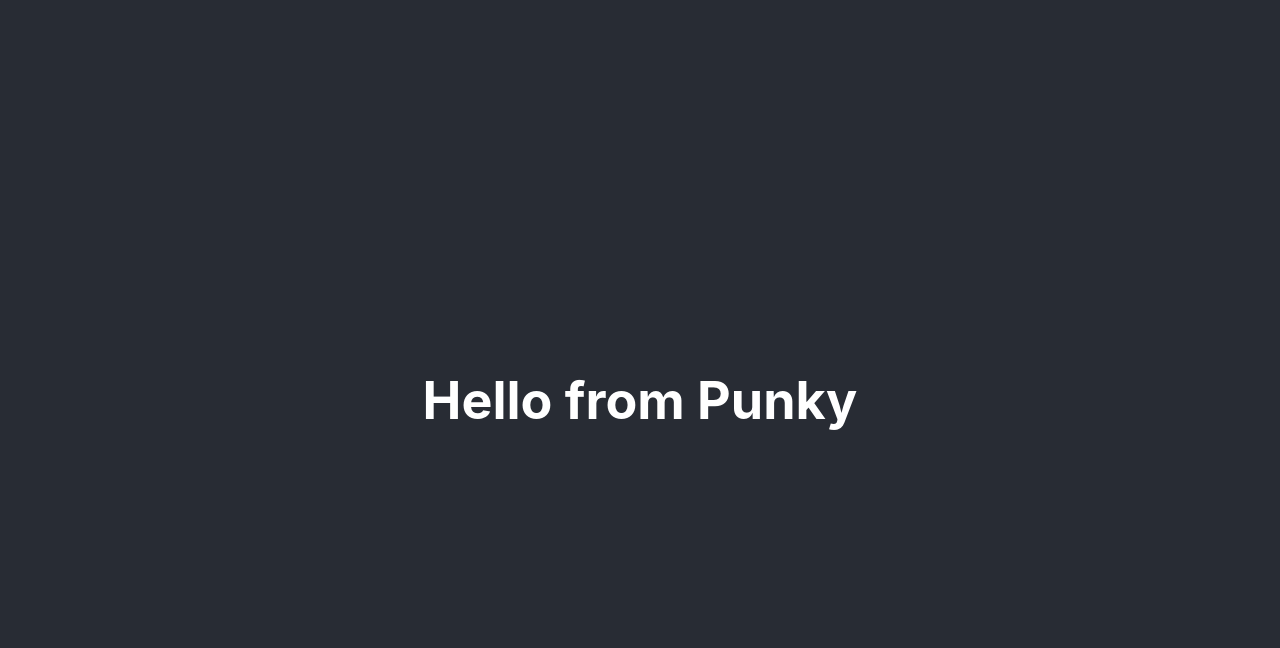
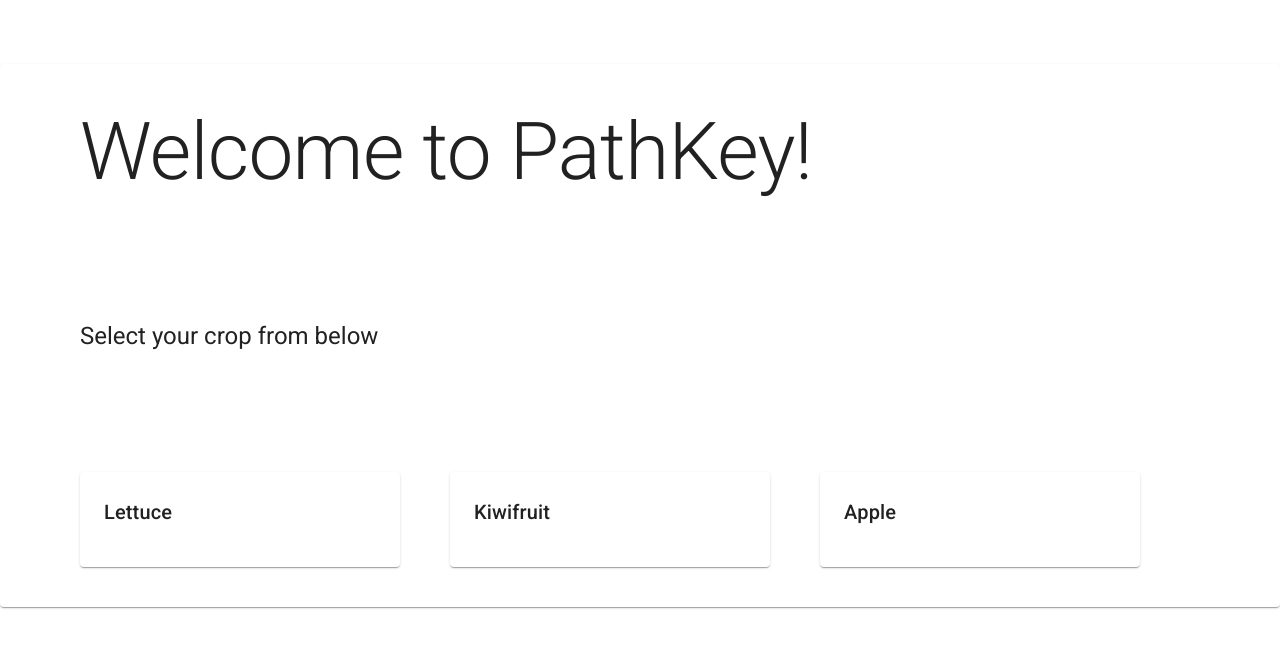
Before and after one commit to rachelwu436/path-key, a React (Vite) app: page / in a window 1280 px wide. Shown: the top 648 px of the page. Built offline with nearby package versions, Linux system fonts and the light colour scheme.

Commit message:
set up routes and theme and connected homepage as default route, set up some folders for future use

```diff
--- /dev/null
+++ b/src/api/getCropOptions.ts
@@ -0,0 +1,9 @@
+import { TCropOptions } from "../models/TCropOptions";
+
+// I haven't set up the API yet so I am using this as a placeholder
+// import { API_URL } from "./config";
+
+//export async function getCropOptions(): Promise<TCropOptions[]> {
+//    const response = await fetch(`${API_URL}/api/projects/cropOptions`);
+//    return response.json();
+//}
--- a/src/app.tsx
+++ b/src/app.tsx
@@ -1,13 +1,43 @@
-import React from 'react';
+import React, {
+  useState,
+  useEffect,
+  createContext,
+  SetStateAction,
+} from 'react';
+
+import { BrowserRouter, Outlet, Route, Routes } from "react-router-dom";
+
+// import mui components
+import {
+  Box,
+  Typography,
+  CssBaseline,
+} from "@mui/material";
+
+// import theme related stuff
+import { ThemeProvider } from "@mui/material";
+import customTheme1 from "./themes/custom1";
+
+// import routes
+import Homepage from "./routes/Homepage";
+
 import './App.css';
+
 
 function App() {
   return (
-    <div className="App">
-      <header className="App-header">
-        <h1>Hello from Punky</h1>
-      </header>
-    </div>
+    <CssBaseline>
+      <BrowserRouter>
+          <ThemeProvider theme={customTheme1}>
+            <Box>
+              <Routes>
+                {/* Define my homepage route here */}
+                <Route path="/" element={<Homepage />} />
+              </Routes>
+            </Box>
+          </ThemeProvider>
+      </BrowserRouter>
+    </CssBaseline>
   );
 }
 
--- /dev/null
+++ b/src/components/selectionMenu.tsx
@@ -0,0 +1,105 @@
+import * as React from "react";
+import {
+    Box,
+    Button,
+    Divider,
+    ListItemIcon,
+    Menu,
+    Container,
+    MenuItem,
+    styled,
+    Card,
+    CardContent,
+    CardMedia,
+    CardActions,
+    Typography,
+    Toolbar }
+from "@mui/material";
+
+import { useNavigate, Link } from "react-router-dom";
+
+import { useEffect, useState } from "react";
+
+// Just setting this up for now then I will put the actual logo here
+// import Logo from "../assests/Logo.svg";
+
+// Homepage selection menu
+function SelectionMenu() {
+
+    // Navigation functionality to go to the quiz page (will re-render questions on same page based off of answers)
+    const navigate = useNavigate();
+    const goToPage = (pageName: any) => {
+        navigate("/" + pageName);
+    };
+
+    return (
+
+        <Box flex={1} sx={{ m: 5, p: 5 }}>
+            <Box
+                display="grid"
+                gridTemplateColumns="repeat(auto-fill, 320px)"
+                flexDirection="row"
+                flexWrap="wrap"
+                gap="50px"
+            >
+                <Card
+                sx={{
+                    maxWidth: 320,
+                    minWidth: 320,
+                    border: "none",
+                    ":hover": {
+                        boxShadow: 10,
+                    },
+                    }}
+                >
+                    <CardActions>
+                    <CardContent>
+                        <Typography variant="h6" gutterBottom>
+                            Lettuce
+                        </Typography>
+                    </CardContent>
+                    </CardActions>
+                </Card>
+                <Card
+                sx={{
+                    maxWidth: 320,
+                    minWidth: 320,
+                    border: "none",
+                    ":hover": {
+                        boxShadow: 10,
+                    },
+                    }}
+                >
+                    <CardActions>
+                    <CardContent>
+                        <Typography variant="h6" gutterBottom>
+                            Kiwifruit
+                        </Typography>
+                    </CardContent>
+                    </CardActions>
+                </Card>
+                <Card
+                sx={{
+                    maxWidth: 320,
+                    minWidth: 320,
+                    border: "none",
+                    ":hover": {
+                        boxShadow: 10,
+                    },
+                    }}
+                >
+                    <CardActions>
+                    <CardContent>
+                        <Typography variant="h6" gutterBottom>
+                            Apple
+                        </Typography>
+                    </CardContent>
+                    </CardActions>
+                </Card>
+            </Box>
+        </Box>
+
+    );
+}
+
+export default SelectionMenu;
--- /dev/null
+++ b/src/models/TCropOptions.tsx
@@ -0,0 +1,5 @@
+export type TCropOptions = {
+    _id: string;
+    cropName: string;
+    parameterType: string;
+}
--- /dev/null
+++ b/src/routes/Homepage.tsx
@@ -0,0 +1,55 @@
+import React from "react";
+import { useEffect, useState } from "react";
+import {
+    Box,
+    useTheme,
+    Typography,
+    TableContainer,
+    Table,
+    TableHead,
+    TableRow,
+    TableBody,
+    TableCell,
+    Paper,
+} from "@mui/material";
+
+import SelectionMenu from "../components/selectionMenu";
+
+import { TCropOptions } from "../models/TCropOptions";
+// import { getCropOptions } from "../api/getCropOptions";
+
+// this will be where we pull the available home options from the database.
+// we will make an API call to retrieve all the crops that are available for the quiz.
+
+function Homepage() {
+    const theme = useTheme();
+    // const [cropOptions, setCropOptions] = useState<TCropOptions[]>([]);
+
+    //useEffect(() =>  {
+    //    const fetchCrops = async () => {
+    //        const responseData = await getCropOptions();
+    //        if (responseData) {
+    //            setCropOptions(responseData);
+    //        }
+    //    }
+    //    fetchCrops();
+    //}, []);
+
+    // setup what the Homepage will look like
+    return (
+        <Box mt="8vh">
+            <Paper>
+                <Typography variant="h2" sx={{ m: 5, p: 5 }}>
+                    Welcome to PathKey!
+                </Typography>
+                <Typography variant="h5" gutterBottom sx={{ m: 5, p: 5 }}>
+                        Select your crop from below
+                </Typography>
+                <SelectionMenu />
+            </Paper>
+        </Box>
+    )
+
+}
+
+export default Homepage;
--- /dev/null
+++ b/src/themes/custom1.ts
@@ -0,0 +1,30 @@
+import {
+    createTheme,
+    responsiveFontSizes,
+    Palette,
+    PaletteColorOptions,
+    SimplePaletteColorOptions,
+} from "@mui/material/styles";
+
+import "@fontsource/roboto/300.css";
+import "@fontsource/roboto/400.css";
+import "@fontsource/roboto/500.css";
+import "@fontsource/roboto/700.css";
+
+
+// here we will now declare the global theme:
+const theme = createTheme({
+    palette: {
+        mode: "light",
+        primary: {
+            main: "#00e676",
+        },
+    },
+    typography: {
+        h2: {
+            fontSize: "5rem"
+        }
+    }
+});
+
+export default theme;
--- a/vite.config.ts
+++ b/vite.config.ts
@@ -6,6 +6,6 @@ export default defineConfig({
     base: "/",
     server: {
         strictPort: true,  // looking at Capitalise, it kept the port the same - kill any processes using the port if the server fails to start.
-        port: 8080
-    }
+        port: 8080,
+    },
 });
```
Also changed, not shown: package.json (+10 -3 lines), 1 other file (tests, documents, lock files or other folders).
